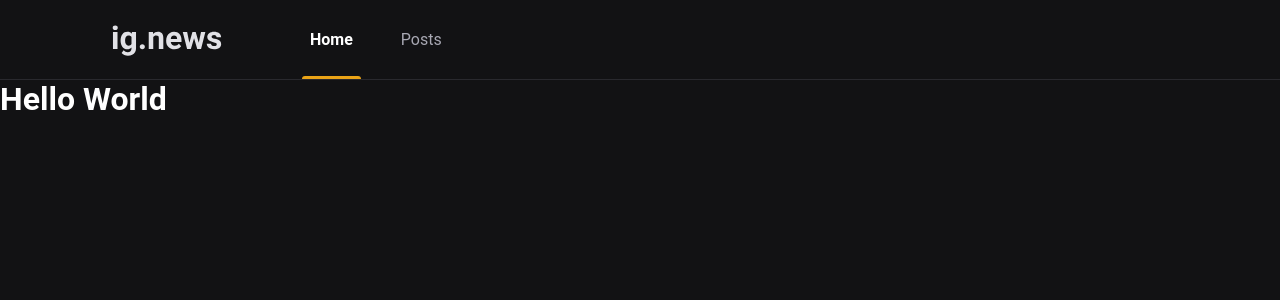
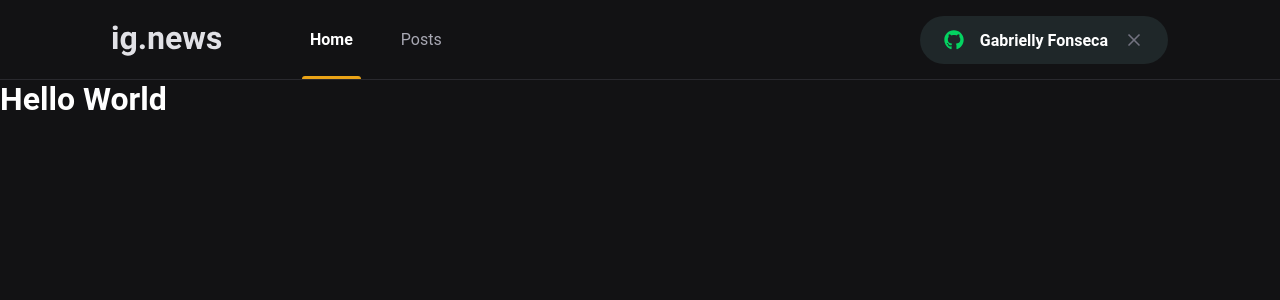
Before and after one commit to gabisation/ignews, a Next.js app: page / in a window 1280 px wide. Shown: the top 300 px of the page. Built offline with nearby package versions, Linux system fonts and the light colour scheme.

Commit message:
SignInButton component

```diff
--- a/package.json
+++ b/package.json
@@ -11,6 +11,7 @@
     "next": "12.0.10",
     "react": "17.0.2",
     "react-dom": "17.0.2",
+    "react-icons": "^4.3.1",
     "sass": "^1.49.7"
   },
   "devDependencies": {
--- a/src/Components/Header/index.tsx
+++ b/src/Components/Header/index.tsx
@@ -1,3 +1,5 @@
+import { SignInButton } from '../SignInButton'
+
 import styles from './styles.module.scss'
 
 export function Header() {
@@ -9,6 +11,8 @@
           <a className={styles.active}>Home</a>
           <a>Posts</a>
         </nav>
+
+        <SignInButton />
       </div>
     </header>
   )
--- a/src/Components/Header/styles.module.scss
+++ b/src/Components/Header/styles.module.scss
@@ -51,4 +51,8 @@
       }
     }
   }
+
+  button {
+    margin-left: auto;
+  }
 }
--- /dev/null
+++ b/src/Components/SignInButton/index.tsx
@@ -0,0 +1,27 @@
+import { FaGithub } from 'react-icons/fa'
+import { FiX } from 'react-icons/fi'
+
+import styles from './styles.module.scss';
+
+export function SignInButton() {
+  const isUserLoggedIn = true;
+
+  return isUserLoggedIn ? (
+    <button
+      type="button"
+      className={styles.signInButton}
+    >
+      <FaGithub color='#04d361' />
+      Gabrielly Fonseca
+      <FiX color="#737380" className={styles.closeIcon} />
+    </button>
+  ) : (
+    <button
+      type="button"
+      className={styles.signInButton}
+    >
+      <FaGithub color='#eba417' />
+      Sign in with Github
+    </button>
+  );
+}
--- /dev/null
+++ b/src/Components/SignInButton/styles.module.scss
@@ -0,0 +1,33 @@
+.signInButton {
+  height: 3rem;
+  border-radius: 3rem;
+  background: var(--gray-850);
+  border: 0;
+  padding: 0 1.5rem;
+
+  display: flex;
+  align-items: center;
+  justify-content: center;
+
+  color: var(--white);
+  font-weight: bold;
+
+  svg {
+    width: 20px;
+    height: 20px;
+  }
+
+  svg:first-child {
+    margin-right: 1rem;
+  }
+
+  svg.closeIcon {
+    margin-left: 1rem;
+  }
+
+  transition: filter 0.2s;
+
+  &:hover {
+    filter: brightness(0.8);
+  }
+}
--- a/src/styles/global.scss
+++ b/src/styles/global.scss
@@ -10,6 +10,7 @@
   --gray-100: #e1e1e6;
   --gray-300: #a8a8b3;
   --gray-800: #29292e;
+  --gray-850: #1f2729;
   --gray-900: #121214;
 
   --cyan-500: #61dafb;
```
Also changed, not shown: 1 other file (tests, documents, lock files or other folders).
